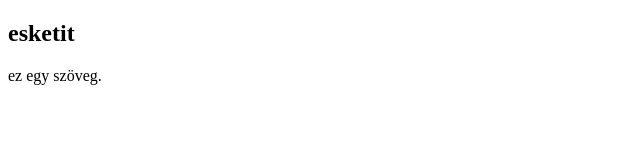
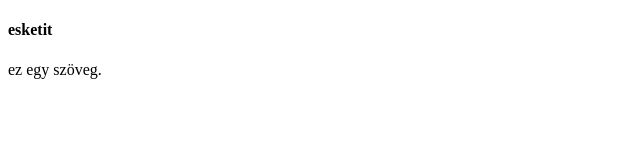
Before and after one commit to uttonorbert/nayok21, a plain HTML site: page index.html in a window 1280 px wide. Shown: the whole page, without its empty margins (0-640 px from the left). Drawn offline with Linux system fonts and the light colour scheme.

Commit message:
Update index.html

```diff
--- a/index.html
+++ b/index.html
@@ -5,7 +5,7 @@
 </head>
 <body>
 
-<h2>esketit</h2>
+<h4>esketit</h4>
 <p>ez egy szöveg.</p>
 
 </body>
```
